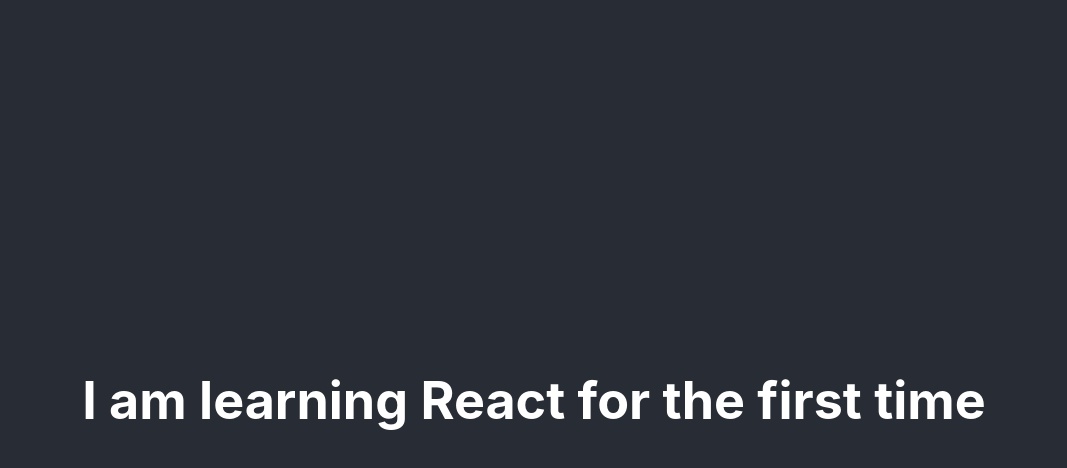
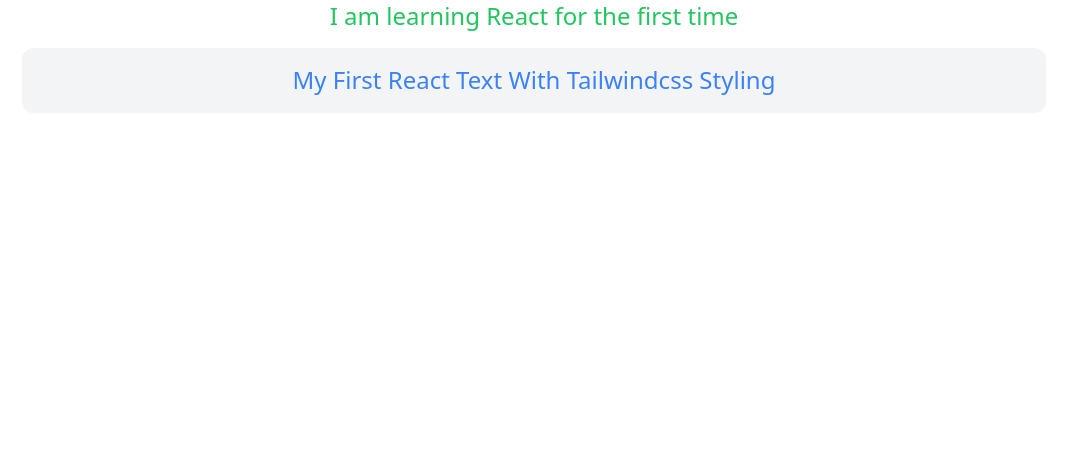
Before and after one commit to oyenet1/reactjs, a React (Create React App) app: page / in a window 1280 px wide. Shown: the top 468 px of the page, without its empty margins (106-1173 px from the left). Built offline with nearby package versions, Linux system fonts and the light colour scheme.

Commit message:
vendor orders

```diff
--- a/package.json
+++ b/package.json
@@ -36,6 +36,9 @@
     ]
   },
   "devDependencies": {
-    "@babel/plugin-proposal-private-property-in-object": "^7.21.11"
+    "@babel/plugin-proposal-private-property-in-object": "^7.21.11",
+    "autoprefixer": "^10.4.16",
+    "postcss": "^8.4.32",
+    "tailwindcss": "^3.4.0"
   }
 }
--- /dev/null
+++ b/postcss.config.js
@@ -0,0 +1,6 @@
+module.exports = {
+  plugins: {
+    tailwindcss: {},
+    autoprefixer: {},
+  },
+}
--- a/src/App.css
+++ /dev/null
@@ -1,38 +0,0 @@
-.App {
-  text-align: center;
-}
-
-.App-logo {
-  height: 40vmin;
-  pointer-events: none;
-}
-
-@media (prefers-reduced-motion: no-preference) {
-  .App-logo {
-    animation: App-logo-spin infinite 20s linear;
-  }
-}
-
-.App-header {
-  background-color: #282c34;
-  min-height: 100vh;
-  display: flex;
-  flex-direction: column;
-  align-items: center;
-  justify-content: center;
-  font-size: calc(10px + 2vmin);
-  color: white;
-}
-
-.App-link {
-  color: #61dafb;
-}
-
-@keyframes App-logo-spin {
-  from {
-    transform: rotate(0deg);
-  }
-  to {
-    transform: rotate(360deg);
-  }
-}
--- a/src/App.js
+++ b/src/App.js
@@ -1,11 +1,18 @@
-import "./App.css";
+import "./index.css";
 
 function App() {
   return (
     <div className="App">
       <header className="App-header">
-        <h1 className="ade">I am learning React for the first time</h1>
+        <h1 className="text-2xl font-medium text-green-500 text-center">
+          I am learning React for the first time
+        </h1>
       </header>
+      <div className="w-full max-w-5xl rounded-xl shadow-sm p-4 mx-auto bg-gray-100 m-4">
+        <h1 className="text-2xl text-center font-medium text-blue-500 capitalize">
+          My First react text with tailwindcss styling
+        </h1>
+      </div>
     </div>
   );
 }
--- a/src/index.css
+++ b/src/index.css
@@ -1,13 +1,3 @@
-body {
-  margin: 0;
-  font-family: -apple-system, BlinkMacSystemFont, 'Segoe UI', 'Roboto', 'Oxygen',
-    'Ubuntu', 'Cantarell', 'Fira Sans', 'Droid Sans', 'Helvetica Neue',
-    sans-serif;
-  -webkit-font-smoothing: antialiased;
-  -moz-osx-font-smoothing: grayscale;
-}
-
-code {
-  font-family: source-code-pro, Menlo, Monaco, Consolas, 'Courier New',
-    monospace;
-}
+@tailwind base;
+@tailwind components;
+@tailwind utilities;
--- /dev/null
+++ b/tailwind.config.js
@@ -0,0 +1,8 @@
+/** @type {import('tailwindcss').Config} */
+module.exports = {
+  content: ["./src/**/*.{js,jsx,ts,tsx}"],
+  theme: {
+    extend: {},
+  },
+  plugins: [],
+};
```
Also changed, not shown: 2 other files (tests, documents, lock files or other folders).
